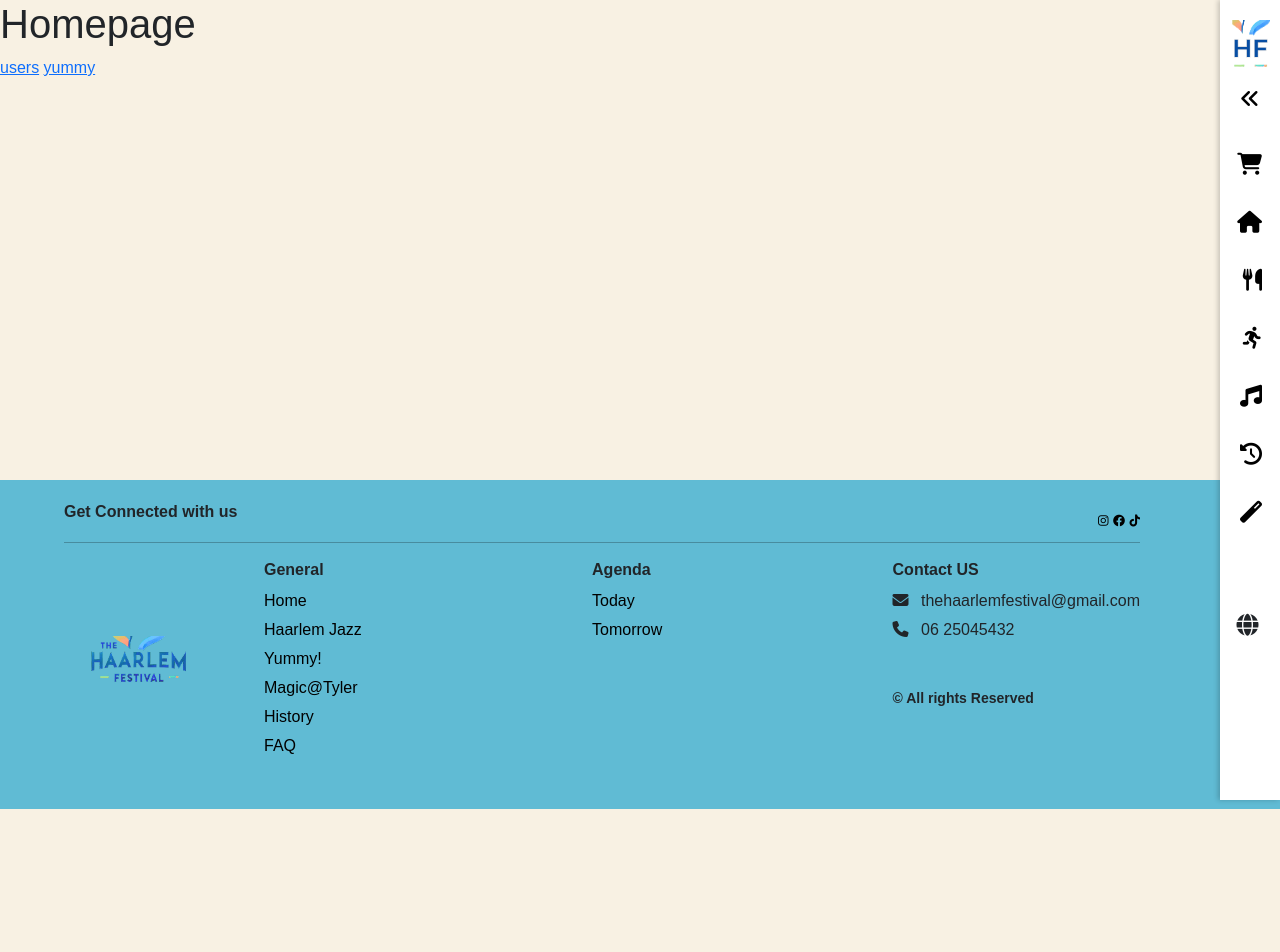
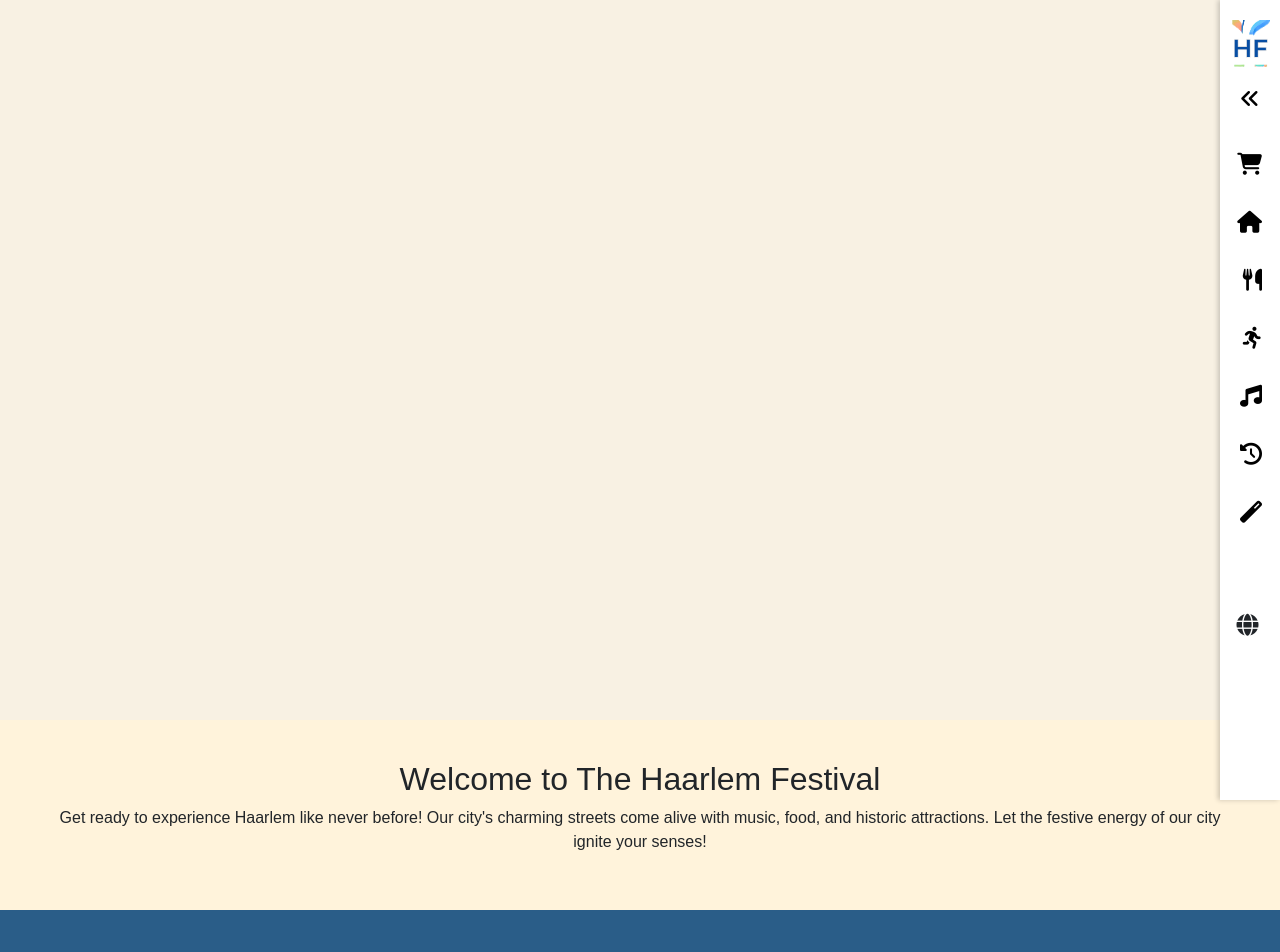
Before and after one commit to fred712670/haarlem-festival, a PHP site: page /verify-email/app/public/views/pages/index.php in a window 1280 px wide. Shown: the top 952 px of the page. Before the commit the page ends 809 px from the top, so only its background shows below. Run offline with PHP 8.4, Linux system fonts and the light colour scheme.

Commit message:
structured the img folder

```diff
--- a/app/public/views/partials/header.php
+++ b/app/public/views/partials/header.php
@@ -13,6 +13,8 @@
         src="https://cdn.jsdelivr.net/npm/bootstrap@5.3.3/dist/js/bootstrap.bundle.min.js" integrity="sha384-YvpcrYf0tY3lHB60NNkmXc5s9fDVZLESaAA55NDzOxhy9GkcIdslK1eN7N6jIeHz" crossorigin="anonymous"></script>
     <link rel="stylesheet" href="/assets/css/style.css">
     <link rel="stylesheet" href="/assets/css/yummy.css">
+    <link rel="stylesheet" href="/assets/css/home.css">
+
     <script
         src="/assets/js/main.js">
     </script>
@@ -22,6 +24,10 @@
     <script
         src="/assets/js/shoppingCart.js">
     </script>
+    <script
+        src="/assets/js/slideshow.js">
+    </script>
+
 </head>
 
 <body>
--- a/app/public/views/partials/homepage_content.php
+++ b/app/public/views/partials/homepage_content.php
@@ -1,5 +1,70 @@
-<h1>Homepage</h1>
-<p>
-    <a href="users">users</a>
-    <a href="yummy">yummy</a>
-</p>
+<!-- Hero Section (Slideshow) -->
+<section class="hero">
+    <div class="slideshow-container">
+        <div class="slide fade">
+            <img src="./../../assets/img/yummy.png" alt="Yummy!">
+            <div class="text-box">
+                <h2>Yummy!</h2>
+                <a href="/yummy" class="btn-yellow">Read more →</a>
+            </div>
+        </div>
+        <div class="slide fade">
+            <img src="./../../assets/img/magicTeylers/magic-show.jpg" alt="Magic at Teylers">
+            <div class="text-box">
+                <h2>Magic at Teylers</h2>
+                <a href="/magicTeylers" class="btn-yellow">Read more →</a>
+            </div>
+        </div>
+    </div>
+</section>
+
+<!-- Welcome Section -->
+<section class="welcome-section">
+    <h2>Welcome to The Haarlem Festival</h2>
+    <p>
+        Get ready to experience Haarlem like never before! Our city's charming streets come alive
+        with music, food, and historic attractions. Let the festive energy of our city ignite your senses!
+    </p>
+</section>
+
+<!-- About Section -->
+<section class="about-section">
+    <h2>About Our City</h2>
+    <p>
+        Just minutes from Amsterdam, Haarlem is a city of beauty and artistic spirit. Marvel at
+        the Grote Kerk and explore the rich culture during our festival!
+    </p>
+</section>
+
+<!-- Event Locations -->
+<section class="locations-section">
+    <h2>The Event Locations</h2>
+    <img src="/assets/img/map.jpg" alt="Event Locations">
+</section>
+
+<!-- Festival Events -->
+<section class="events-section">
+    <h2>The Festival Events</h2>
+    <div class="events-grid">
+        <div class="event-card">
+            <h3>Stroll Through History</h3>
+            <p>Explore Haarlem’s history through walking tours of the city's hidden gems.</p>
+        </div>
+        <div class="event-card">
+            <h3>Yummy!</h3>
+            <p>Taste dishes from a variety of cuisines at the food festival.</p>
+        </div>
+        <div class="event-card">
+            <h3>Dance!</h3>
+            <p>Join the festival’s open dance sessions and experience fun choreography.</p>
+        </div>
+        <div class="event-card">
+            <h3>Magic at Teylers</h3>
+            <p>Experience breathtaking magic shows at the Teylers Museum.</p>
+        </div>
+        <div class="event-card">
+            <h3>Jazz</h3>
+            <p>Enjoy live jazz performances from local and international artists.</p>
+        </div>
+    </div>
+</section>
```
Also changed, not shown: app/public/assets/css/home.css (added), app/public/assets/js/slideshow.js (added).
